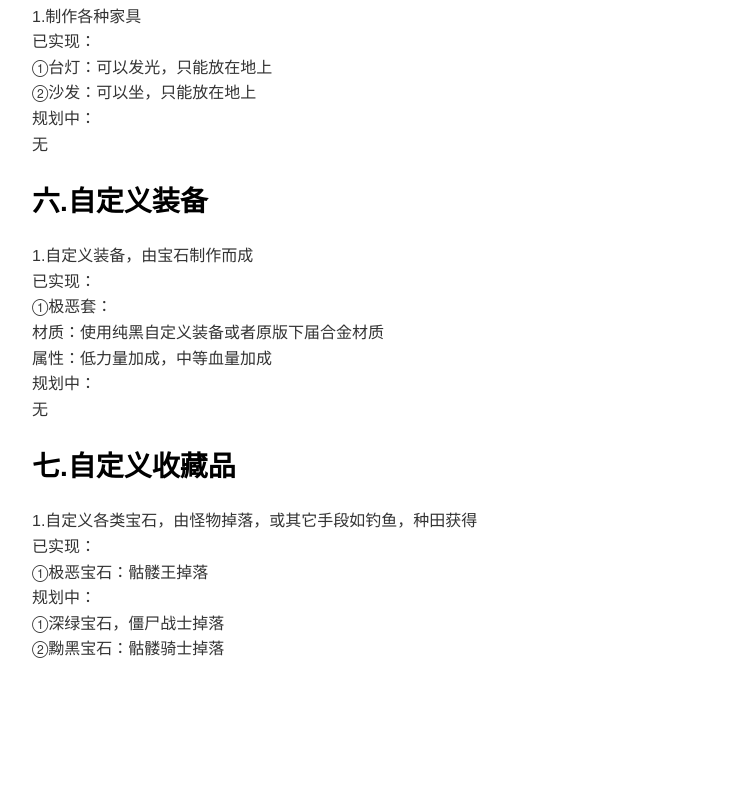
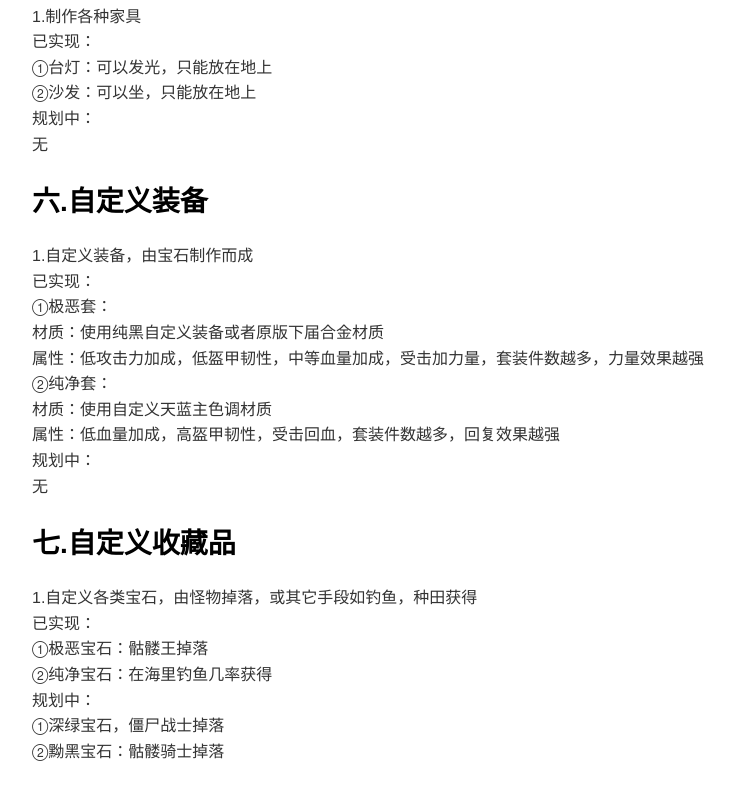
Before and after one commit to HopeSaboteur/hopesaboteur.github.io, a plain HTML site: page index.html in a window 1280 px wide. Shown: the part 1572-2372 px from the top of the page, without its empty margins (183-917 px from the left). Before the commit the page ends 2282 px from the top, so only its background shows below. Drawn offline with nearby package versions, Linux system fonts and the light colour scheme.

Commit message:
Add files via upload

```diff
--- a/index.html
+++ b/index.html
@@ -3,7 +3,7 @@
       <meta charset="utf-8">
       <meta name="viewport" content="width=device-width, initial-scale=1.0">
 
-      <link rel="stylesheet" href="file:///c:\Users\rosmryzhang\.vscode\extensions\shd101wyy.markdown-preview-enhanced-0.8.15\crossnote\dependencies\katex\katex.min.css">
+      <link rel="stylesheet" href="file:///c:\Users\销幻\.vscode\extensions\shd101wyy.markdown-preview-enhanced-0.8.15\crossnote\dependencies\katex\katex.min.css">
 
 
 
@@ -24,7 +24,7 @@
 
       <div class="crossnote markdown-preview  ">
 
-<h1 id="cpu基地服务器文档">CPU基地服务器文档 </h1>
+<h1 id="cpu基地服务器文档11">CPU基地服务器文档1.1 </h1>
 <h2 id="一自定义钓鱼">一.自定义钓鱼 </h2>
 <p>1.钓鱼物品池加入自定义物品<br>
 已实现：<br>
@@ -81,13 +81,17 @@
 已实现：<br>
 ①极恶套：<br>
 材质：使用纯黑自定义装备或者原版下届合金材质<br>
-属性：低力量加成，中等血量加成<br>
+属性：低攻击力加成，低盔甲韧性，中等血量加成，受击加力量，套装件数越多，力量效果越强<br>
+②纯净套：<br>
+材质：使用自定义天蓝主色调材质<br>
+属性：低血量加成，高盔甲韧性，受击回血，套装件数越多，回复效果越强<br>
 规划中：<br>
 无</p>
 <h2 id="七自定义收藏品">七.自定义收藏品 </h2>
 <p>1.自定义各类宝石，由怪物掉落，或其它手段如钓鱼，种田获得<br>
 已实现：<br>
 ①极恶宝石：骷髅王掉落<br>
+②纯净宝石：在海里钓鱼几率获得<br>
 规划中：<br>
 ①深绿宝石，僵尸战士掉落<br>
 ②黝黑宝石：骷髅骑士掉落</p>
```
